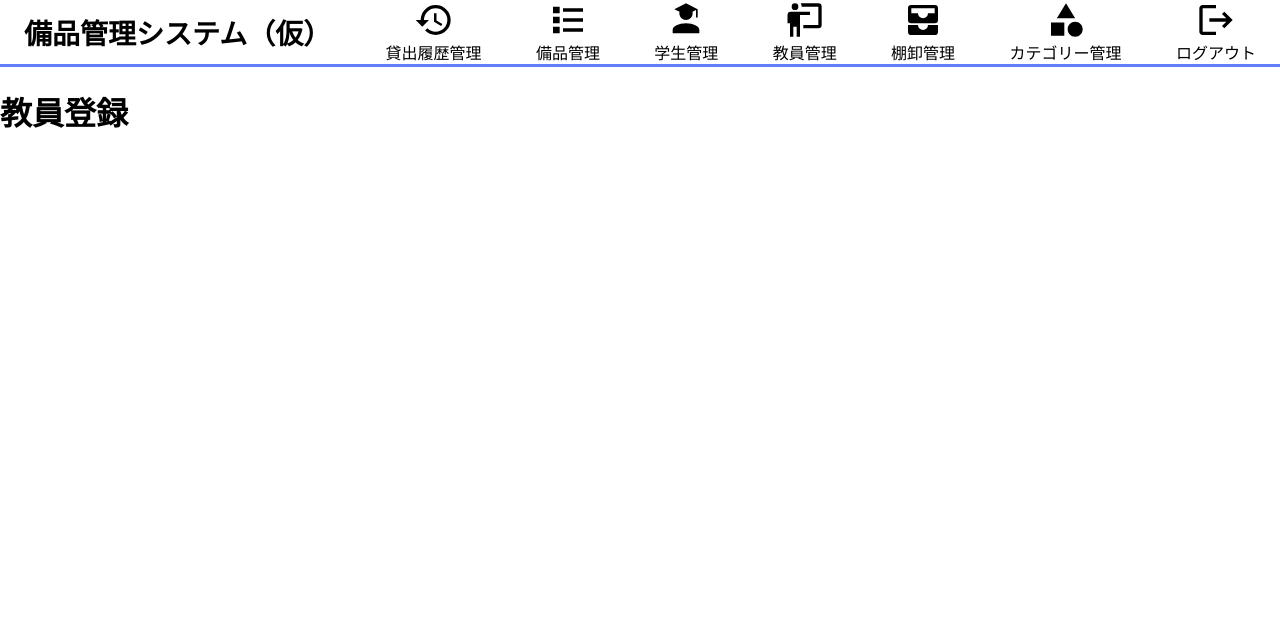
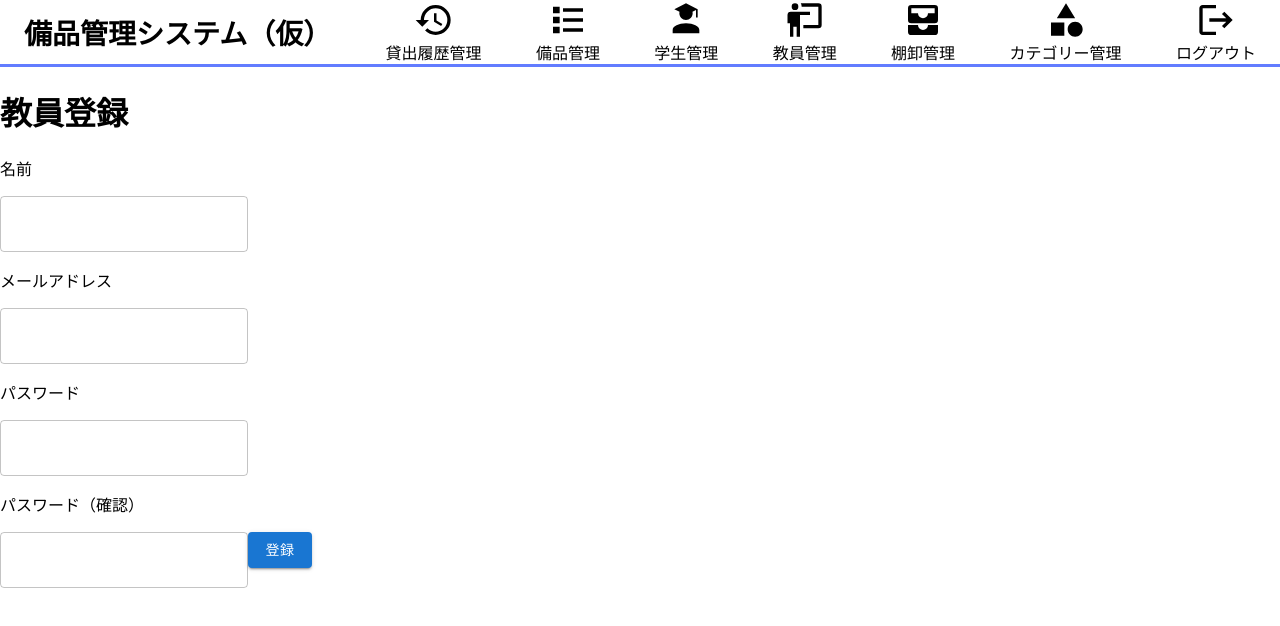
Before and after one commit to takumiTakahata/equipment_management_system, a React (Create React App) app in the folder equipment_management_app/: page / in a window 1280 px wide. Shown: the top 626 px of the page. Built offline with nearby package versions, Linux system fonts and the light colour scheme.

Commit message:
TextField・button表示

```diff
--- a/equipment_management_app/src/components/teacher_register.tsx
+++ b/equipment_management_app/src/components/teacher_register.tsx
@@ -10,6 +10,19 @@ function TeacherRegister() {
     <div>
       <Header />
       <h1>教員登録</h1>
+      <form>
+        <p>名前</p>
+        <TextField />
+        <p>メールアドレス</p>
+        <TextField />
+        <p>パスワード</p>
+        <TextField />
+        <p>パスワード（確認）</p>
+        <TextField />
+        <Button variant="contained" href="#">
+          登録
+        </Button>
+      </form>
     </div>
   );
 }
```
